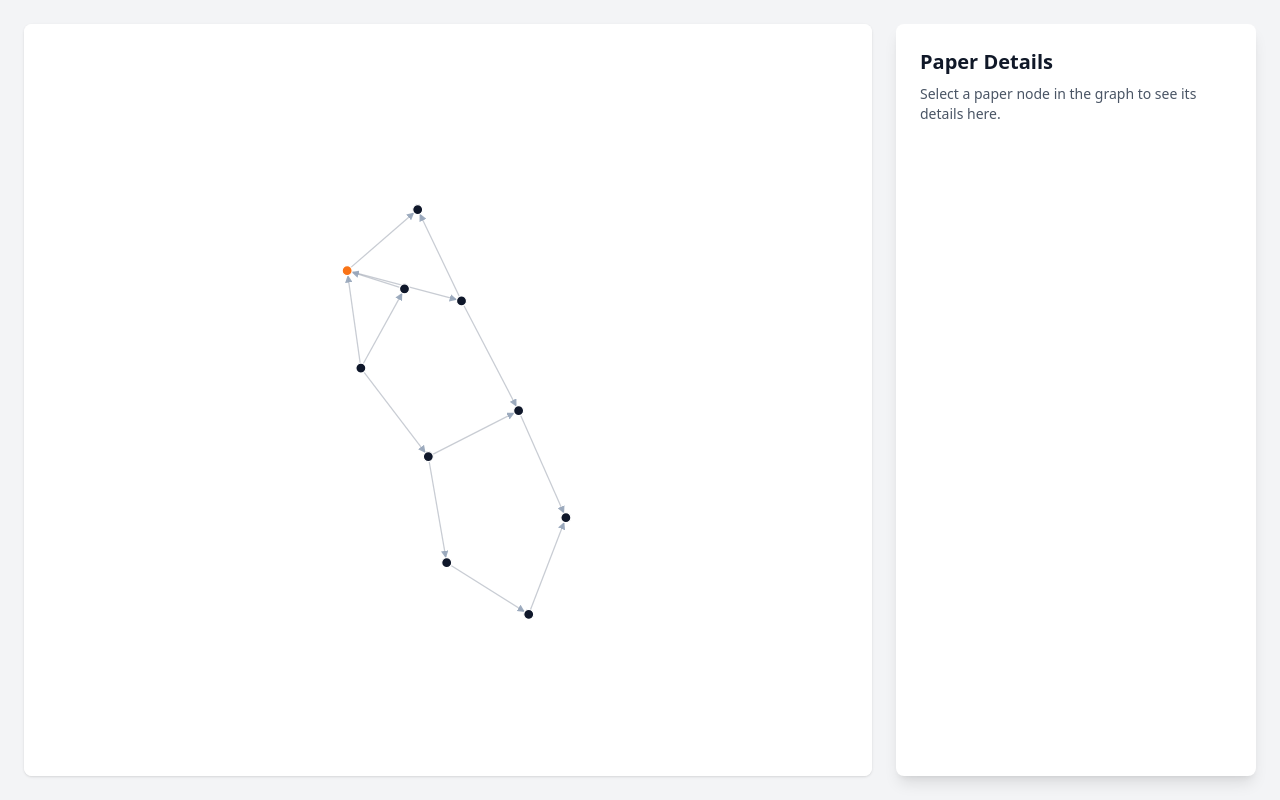
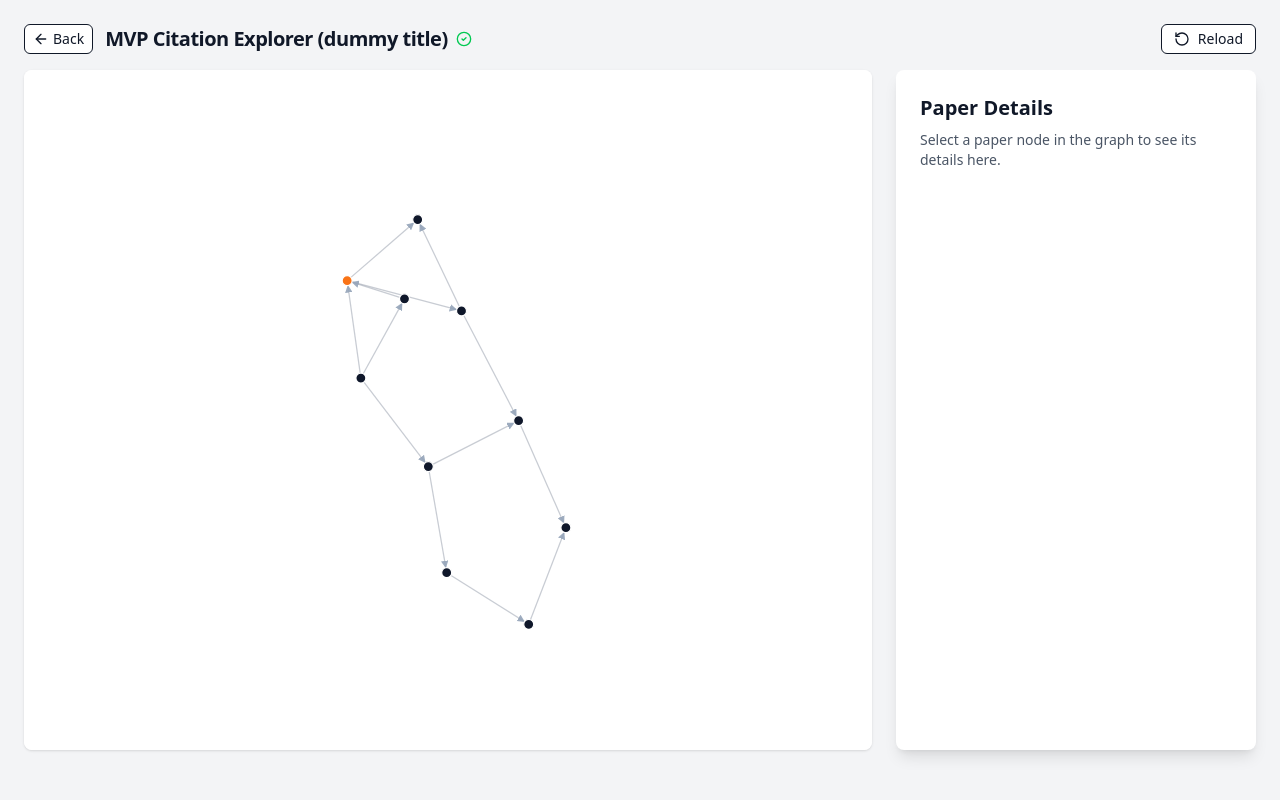
Before and after one commit to mannatvjain/hophacks-team, a React (Vite) app in the folder citation-explorer/: page / in a window 1280 px wide. Built offline with nearby package versions, Linux system fonts and the light colour scheme.

Commit message:
Add Title

```diff
--- a/citation-explorer/src/CitationNetworkView.jsx
+++ b/citation-explorer/src/CitationNetworkView.jsx
@@ -1,60 +1,88 @@
 // CitationNetworkView.jsx
 import React, { useMemo, useState } from "react";
+import { ArrowLeft, CheckCircle2, RotateCcw } from "lucide-react";
 import GraphPanel from "./GraphPanel";
 import DetailsPanel from "./DetailsPanel";
 
 export default function CitationNetworkView({ initialData }) {
   const [selectedNode, setSelectedNode] = useState(null);
+  const [reloadKey, setReloadKey] = useState(0); // remount graph on reload
 
   const data = useMemo(() => {
-    // clone nodes; normalize ids to strings
     const nodes = (initialData.nodes ?? []).map((d) => ({
       ...d,
       id: String(d.id),
       inCitations: Array.isArray(d.inCitations) ? [...d.inCitations] : [],
     }));
+    const idMap = new Map(nodes.map((n) => [n.id, n]));
+    const links = (initialData.links ?? [])
+      .map((l) => ({ source: String(l.source), target: String(l.target) }))
+      .filter((l) => idMap.has(l.source) && idMap.has(l.target));
 
-    const idMap = new Map(nodes.map((n) => [n.id, n]));
-    // build links (assume provided); if not, already created upstream in App.jsx
-    const links = (initialData.links ?? []).map((l) => ({
-      source: String(l.source),
-      target: String(l.target),
-    })).filter((l) => idMap.has(l.source) && idMap.has(l.target));
+    // compute inCitations from links
+    for (const n of nodes) n.inCitations = [];
+    for (const l of links) idMap.get(l.target)?.inCitations.push(l.source);
 
-    // compute inCitations (papers that cite this node) from links
-    // link is source -> target (source cites target), so target gets source in its inCitations
-    for (const n of nodes) n.inCitations = [];
-    for (const l of links) {
-      idMap.get(l.target)?.inCitations.push(l.source);
-    }
-
-    // degree for coloring (incident edges count)
+    // degree (incident edges) for coloring
     const degree = new Map(nodes.map((n) => [n.id, 0]));
     for (const l of links) {
       degree.set(l.source, (degree.get(l.source) || 0) + 1);
       degree.set(l.target, (degree.get(l.target) || 0) + 1);
     }
     const maxDeg = Math.max(0, ...degree.values());
+    return { nodes, links, degree, maxDeg, idMap };
+  }, [initialData]);
 
-    return { nodes, links, degree, maxDeg };
-  }, [initialData]);
+  // programmatic jump from details lists
+  const jumpToId = (id) => {
+    const n = data.idMap.get(String(id));
+    if (n) setSelectedNode(n);
+  };
 
   return (
     <div className="h-screen bg-gray-100 text-gray-900 font-sans p-6">
-      <div className="h-full grid grid-cols-[1fr_360px] gap-6">
-        {/* Left: Graph */}
+      {/* Header — Rowan-like */}
+      <div className="mb-4 flex items-center justify-between">
+        <div className="flex items-center gap-3">
+          <button
+            className="inline-flex items-center gap-1 px-2 py-1 rounded-md border bg-white hover:bg-gray-50"
+            onClick={() => console.log("TODO: navigate to upload")}
+            title="Back to upload"
+          >
+            <ArrowLeft className="w-4 h-4" />
+            <span className="text-sm">Back</span>
+          </button>
+          <div className="text-xl font-semibold tracking-tight flex items-center gap-2">
+            <span>MVP Citation Explorer (dummy title)</span>
+            <CheckCircle2 className="w-4 h-4 text-green-500" title="Extracted ✓" />
+          </div>
+        </div>
+
+        <button
+          className="inline-flex items-center gap-2 px-3 py-1 rounded-md border bg-white hover:bg-gray-50"
+          onClick={() => setReloadKey((k) => k + 1)}
+          title="Reload graph layout"
+        >
+          <RotateCcw className="w-4 h-4" />
+          <span className="text-sm">Reload</span>
+        </button>
+      </div>
+
+      <div className="h-[calc(100vh-7.5rem)] grid grid-cols-[1fr_360px] gap-6">
         <div className="bg-white rounded-lg shadow-sm h-full">
           <GraphPanel
+            key={reloadKey}
             data={data}
+            selectedId={selectedNode?.id || null} // center on selection
             onSelect={setSelectedNode}
             className="h-full"
           />
         </div>
 
-        {/* Right: Polished details panel (no scroll; we cap lists) */}
         <DetailsPanel
           node={selectedNode}
           nodes={data.nodes}
+          onJumpToId={jumpToId}    // make refs/citations clickable
           className="h-full"
         />
       </div>
--- a/citation-explorer/src/GraphPanel.jsx
+++ b/citation-explorer/src/GraphPanel.jsx
@@ -4,22 +4,19 @@ import * as d3 from "d3";
 
 /**
  * Centered force graph:
- * - The centroid of all nodes is always aligned to the center of the viewport.
- * - Zoom changes scale only; panning is disabled (we auto-center).
+ * - Centroid pinned to center; when selectedId changes we center that node.
  * Observable-esque polish:
- * - Light, semi-transparent links; crisp arrowheads.
- * - Neighbor fade on hover; labels show on hover only with white halo.
+ * - Light links, crisp arrows, neighbor fade, labels on hover (white halo).
  * Colors:
  * - Orange for highest-degree nodes, black for others.
- * - Rowan green for hover/active highlight.
+ * - Rowan green on hover/active.
  */
-export default function GraphPanel({ data, onSelect, className = "" }) {
+export default function GraphPanel({ data, selectedId, onSelect, className = "" }) {
   const svgRef = useRef(null);
 
-  // palette
   const ORANGE = "#f97316"; // orange-500 (max-degree nodes)
-  const BLACK  = "#0f172a"; // slate-900 (others)
-  const GREEN  = "#22c55e"; // green-500 (Rowan-like accent on hover/active)
+  const BLACK  = "#0f172a"; // slate-900
+  const GREEN  = "#22c55e"; // green-500 (Rowan-like)
   const LINK   = "#9ca3af"; // gray-400
   const ARROW  = "#94a3b8"; // slate-400
   const LABEL  = "#334155"; // slate-700
@@ -34,7 +31,7 @@ export default function GraphPanel({ data, onSelect, className = "" }) {
     const width  = svgRef.current.clientWidth  || 800;
     const height = svgRef.current.clientHeight || 600;
 
-    // --- defs: arrowheads
+    // defs
     const defs = svg.append("defs");
     defs.append("marker")
       .attr("id", "arrow")
@@ -49,22 +46,22 @@ export default function GraphPanel({ data, onSelect, className = "" }) {
       .attr("fill", ARROW)
       .attr("opacity", 0.9);
 
-    // --- layers
+    // layers
     const linkLayer  = root.append("g").attr("stroke", LINK).attr("stroke-opacity", 0.55);
     const nodeLayer  = root.append("g");
     const labelLayer = root.append("g");
 
-    // --- links (straight) with arrowheads
+    // links
     const link = linkLayer.selectAll("line")
       .data(links)
       .join("line")
       .attr("stroke-width", 1.25)
       .attr("marker-end", "url(#arrow)");
 
-    // --- node color: orange if max-degree else black
+    // coloring
     const nodeFill = (d) => (degree.get(String(d.id)) === maxDeg ? ORANGE : BLACK);
 
-    // --- nodes
+    // nodes
     const node = nodeLayer.selectAll("circle")
       .data(nodes)
       .join("circle")
@@ -76,7 +73,6 @@ export default function GraphPanel({ data, onSelect, className = "" }) {
       .on("click", (_, d) => onSelect && onSelect(d))
       .on("mouseover", function (_, d) {
         d3.select(this).transition().duration(120).attr("r", 7).attr("fill", GREEN);
-        // neighbor fade
         const id = String(d.id);
         link.attr("stroke-opacity", (L) =>
           String(L.source.id ?? L.source) === id || String(L.target.id ?? L.target) === id ? 0.9 : 0.15
@@ -101,14 +97,13 @@ export default function GraphPanel({ data, onSelect, className = "" }) {
           })
           .on("end", (event, d) => {
             if (!event.active) sim.alphaTarget(0);
-            d.fx = null; d.fy = null; // release for lively physics
+            d.fx = null; d.fy = null;
           })
       );
 
-    // --- labels (hover-only) with white halo
+    // labels (hover only)
     const labelText = (d) =>
       d.title ? (d.title.length > 42 ? d.title.slice(0, 41) + "…" : d.title) : String(d.id);
-
     const label = labelLayer.selectAll("text")
       .data(nodes)
       .join("text")
@@ -122,31 +117,35 @@ export default function GraphPanel({ data, onSelect, className = "" }) {
       .style("stroke-linejoin", "round")
       .attr("pointer-events", "none");
 
-    // --- zoom: scale only; we keep centroid centered (no panning)
+    // zoom = scale only (no panning); we keep center ourselves
     let k = 1;
     const zoom = d3.zoom()
       .scaleExtent([0.3, 6])
-      .on("zoom", (event) => {
-        k = event.transform.k;
-        recenter(); // re-center at new scale
-      });
-    svg.call(zoom).on("dblclick.zoom", null); // disable dblclick to keep calm
+      .on("zoom", (event) => { k = event.transform.k; recenter(); });
+    svg.call(zoom).on("dblclick.zoom", null);
 
-    // --- centering: keep centroid at viewport center
+    // keep centroid in center; if selectedId provided, center that node instead
     function recenter() {
       if (!nodes.length) return;
-      const cx = d3.mean(nodes, (n) => n.x || 0) || 0;
-      const cy = d3.mean(nodes, (n) => n.y || 0) || 0;
+      let cx, cy;
+      if (selectedId) {
+        const target = nodes.find((n) => String(n.id) === String(selectedId));
+        cx = target?.x ?? 0;
+        cy = target?.y ?? 0;
+      } else {
+        cx = d3.mean(nodes, (n) => n.x || 0) || 0;
+        cy = d3.mean(nodes, (n) => n.y || 0) || 0;
+      }
       const tx = width / 2  - k * cx;
       const ty = height / 2 - k * cy;
       root.attr("transform", `translate(${tx},${ty}) scale(${k})`);
     }
 
-    // --- forces (Observable-ish)
+    // forces
     const sim = d3.forceSimulation(nodes)
       .force("link", d3.forceLink(links).id((d) => String(d.id)).distance(70).strength(0.55))
       .force("charge", d3.forceManyBody().strength(-320))
-      .force("center", d3.forceCenter(0, 0)) // center in simulation space (we recenter visually)
+      .force("center", d3.forceCenter(0, 0)) // visual centering handled in recenter()
       .force("collision", d3.forceCollide().radius(12).iterations(2))
       .velocityDecay(0.25)
       .alpha(1)
@@ -156,21 +155,16 @@ export default function GraphPanel({ data, onSelect, className = "" }) {
       link
         .attr("x1", (d) => d.source.x).attr("y1", (d) => d.source.y)
         .attr("x2", (d) => d.target.x).attr("y2", (d) => d.target.y);
-
       node.attr("cx", (d) => d.x).attr("cy", (d) => d.y);
-
-      // place labels slightly offset from node
       label.attr("x", (d) => d.x + 10).attr("y", (d) => d.y + 4);
-
-      // keep graph centered each tick
       recenter();
     });
 
-    // initial gentle fit via scale (optional). comment out if you prefer no auto-zoom.
-    // d3.timeout(() => svg.transition().duration(600).call(zoom.scaleTo, 1), 400);
+    // if we mount with a preselected id, center right away after a short settle
+    if (selectedId) setTimeout(recenter, 300);
 
     return () => { sim.stop(); };
-  }, [data, onSelect]);
+  }, [data, selectedId, onSelect]);
 
   return (
     <svg ref={svgRef} className={`w-full h-full rounded-lg bg-white ${className}`}>
```
Also changed, not shown: citation-explorer/src/DetailsPanel.jsx (+32 -28 lines).
